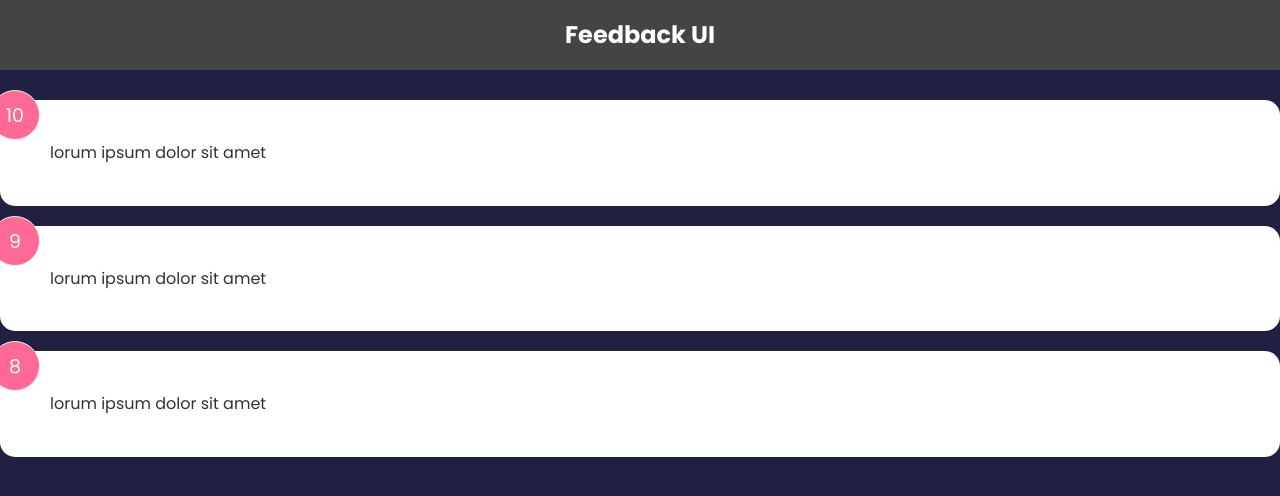
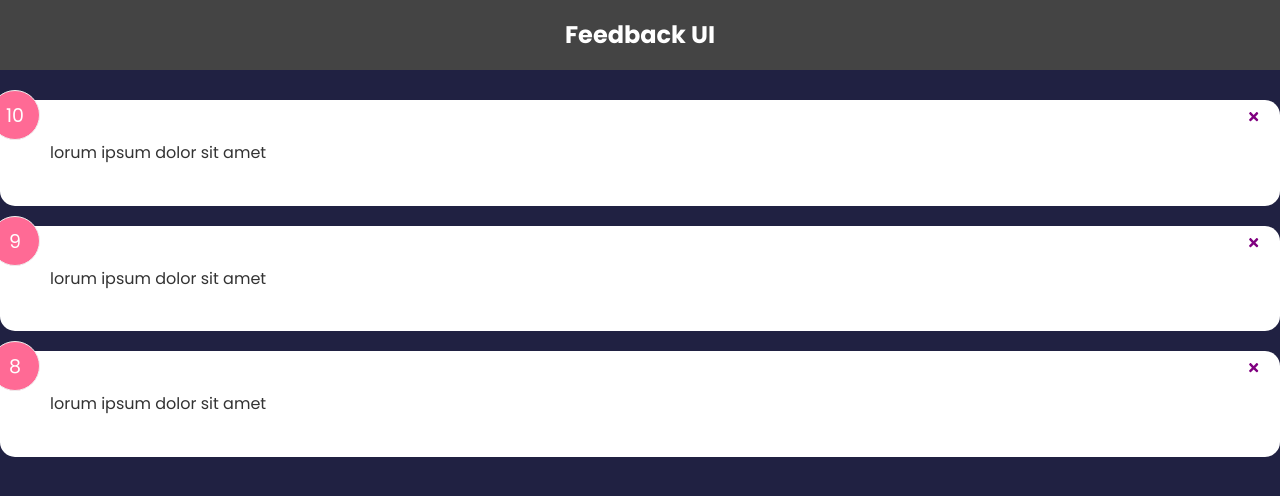
Before and after one commit to kosmineOdiseja/learningReact, a React (Create React App) app: page / in a window 1280 px wide. Shown: the top 496 px of the page. Built offline with nearby package versions, Linux system fonts and the light colour scheme.

Commit message:
Events and prop drilling via onClick and function

```diff
--- a/src/components/FeedbackItem.jsx
+++ b/src/components/FeedbackItem.jsx
@@ -7,9 +7,17 @@ function FeedbackItem({ item }) {
  // [ destructuring the array here of what the function returns ]
  // [ first value is name of the state, second value is the function to update the state ]
 
+// Secont approach to set value of state
+ const handleClick = () => {
+	 console.log(item.id)
+ }
   return (
 	  <Card>
 		<div className="num-display">{item.rating}</div>
+ {/* item.id is the unique id of the feedback item which we can see in the console by clicking the feedback item */}
+		<button onClick={handleClick} className="close">
+			<FaTimes color="purple" />
+		</button>
 		<div className="text-display">{item.text}</div>
 	  </Card>
 
```
